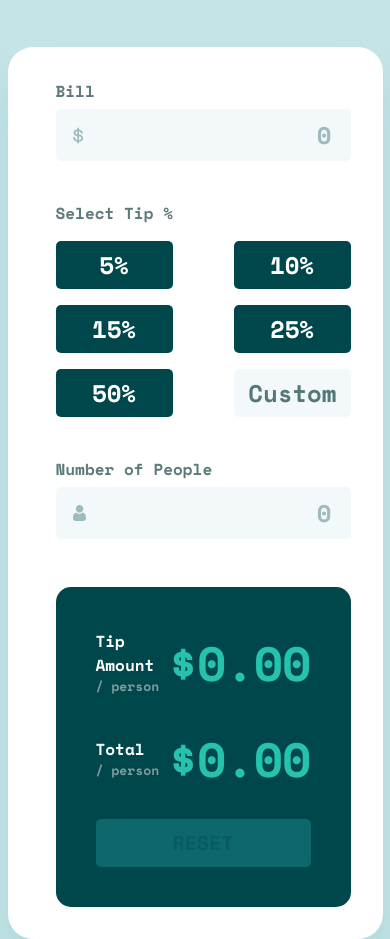
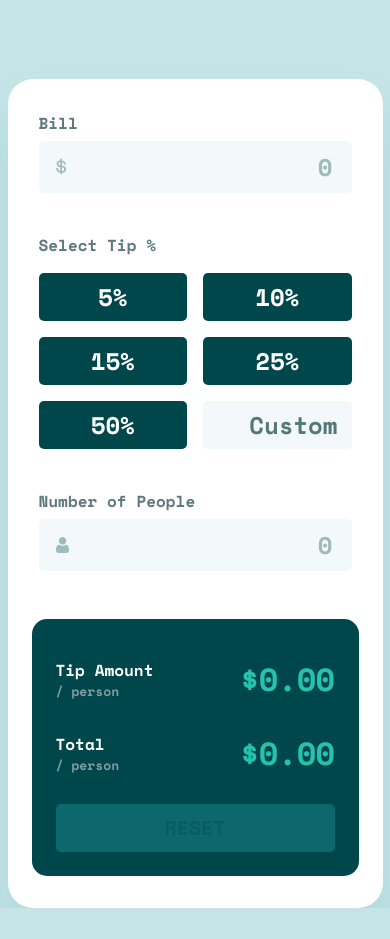
Before and after one commit to ostapyshyn/FM-Tip-calculator-app, a React (Create React App) app: page / in a window 390 px wide. After the commit the page ends 908 px from the top, so only its background shows below. Built offline with nearby package versions, Linux system fonts and the light colour scheme.

Commit message:
Fix mobiles

```diff
--- a/src/components/Calculator/Calculator.jsx
+++ b/src/components/Calculator/Calculator.jsx
@@ -122,6 +122,7 @@ const Calculator = () => {
               style={tip === 50 ? { background: '#26C2AE', color: '#00474B' } : null}>
               50%
             </button>
+            <div className={styles.custom_input}>
               <input
                 className={styles.custom}
                 value={customTip}
@@ -134,6 +135,7 @@ const Calculator = () => {
                 id=""
                 placeholder="Custom"
               />
+            </div>
           </div>
           <div className={styles.mesage}>
             <p className={styles.name}>Number of People</p>
@@ -180,6 +182,7 @@ const Calculator = () => {
           </button>
         </div>
       </section>
+
     </>
   );
 };
--- a/src/components/Calculator/Calculator.module.scss
+++ b/src/components/Calculator/Calculator.module.scss
@@ -19,6 +19,7 @@
   @include mq(768px) {
     flex-direction: column;
     max-width: 375px;
+    padding-inline: 24px;
   }
 
   .info {
@@ -27,6 +28,9 @@
     display: flex;
     justify-content: center;
     flex-direction: column;
+    @include mq(768px) {
+      padding-inline: 7px;
+    }
     .mesage {
       display: flex;
       justify-content: space-between;
@@ -53,6 +57,7 @@
 
     .input {
       position: relative;
+
       .dollar {
         position: absolute;
         top: 0;
@@ -106,9 +111,17 @@
       justify-content: space-between;
       align-items: center;
       row-gap: 16px;
+      column-gap: 14px;
       margin-bottom: 40px;
+      @include mq(768px) {
+        column-gap: 16px;
+      }
+      .custom_input {
+        flex-basis: 0%;
+        flex-grow: 1;
+        flex-shrink: 1;
+        min-width: 116px;
         .custom {
-        width: 117px;
           height: 48px;
           font-family: 'Space Mono';
           font-style: normal;
@@ -124,8 +137,15 @@
             opacity: 1;
           }
         }
+      }
+
       .tip {
-        width: 117px;
+        // width: 117px;
+        flex-basis: 0%;
+        flex-grow: 1;
+        flex-shrink: 1;
+        min-width: 116px;
+
         height: 48px;
         background: #00474b;
         border-radius: 5px;
@@ -151,6 +171,11 @@
     border-radius: 15px;
     width: 100%;
     max-width: 413px;
+
+    @include mq(768px) {
+      padding: 24px;
+      padding-top: 37px;
+    }
 
     button {
       background: #0d686d;
@@ -186,6 +211,9 @@
       align-items: center;
       justify-content: space-between;
       margin-bottom: 25px;
+      @include mq(768px) {
+        margin-bottom: 27px;
+      }
     }
     .header {
       font-size: 16px;
@@ -204,6 +232,11 @@
       text-align: right;
       letter-spacing: -1px;
       color: #26c2ae;
+      @include mq(768px) {
+        font-size: 32px;
+        line-height: 47px;
+        letter-spacing: -0.666667px;
       }
     }
   }
+}
```
Lines whose indentation alone changed are shown as unchanged.
